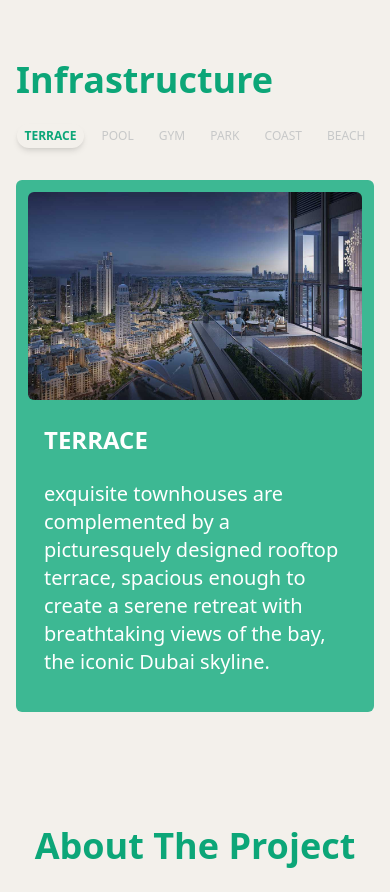
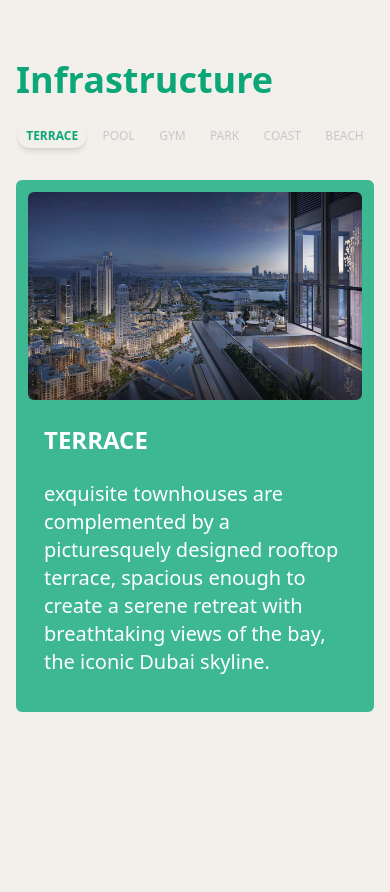
Before and after one commit to coderNadir/u-estate, a React (Create React App) app: page / in a window 390 px wide. Shown: the part 1460-2352 px from the top of the page. Built offline with nearby package versions, Linux system fonts and the light colour scheme; the HTML template or start-up script is replaced by a standard one; what tailwind-animatecss would draw is missing.

Commit message:
fix infrastructure w on mobile, remove adjusted height that was pushing 2 sections on top of each other

```diff
--- a/src/components/about-project/about-project.jsx
+++ b/src/components/about-project/about-project.jsx
@@ -10,7 +10,7 @@ import { Parallax, Pagination, Navigation } from 'swiper/modules';
 
 export function AboutProject() {
 	return (
-		<section className="mt-44 h-[70vh] px-4 md:px-24 md:mt-64">
+		<section className="mt-44 px-4 md:px-24 md:mt-64">
 			<h2 className="capitalize text-center text-4xl font-semibold text-main mb-8 md:text-6xl md:mb-16">
 				about the project
 			</h2>
--- a/src/components/infrastructure/infrastructure.jsx
+++ b/src/components/infrastructure/infrastructure.jsx
@@ -34,12 +34,12 @@ export function Infrastructure() {
 	};
 
 	return (
-		<section className="mt-44 flex flex-col h-[70vh] gap-6 px-4 md:px-24 md:mt-64">
+		<section className="mt-44 flex flex-col gap-6 px-4 md:px-24 md:mt-64">
 			<h2 className=" text-main text-4xl font-semibold capitalize animate-puff-in-horizontal md:text-6xl md:text-center">
 				infrastructure
 			</h2>
 			<div className="grid gap-8 ">
-				<ul className="flex flex-row gap-2 justify-around items-center uppercase text-txt-main text-xs md:text-base md:justify-center">
+				<ul className="flex flex-row gap-1 justify-around items-center uppercase text-txt-main text-xs md:text-base md:justify-center">
 					<li
 						onClick={handleClick}
 						data-id="terrace"
```
